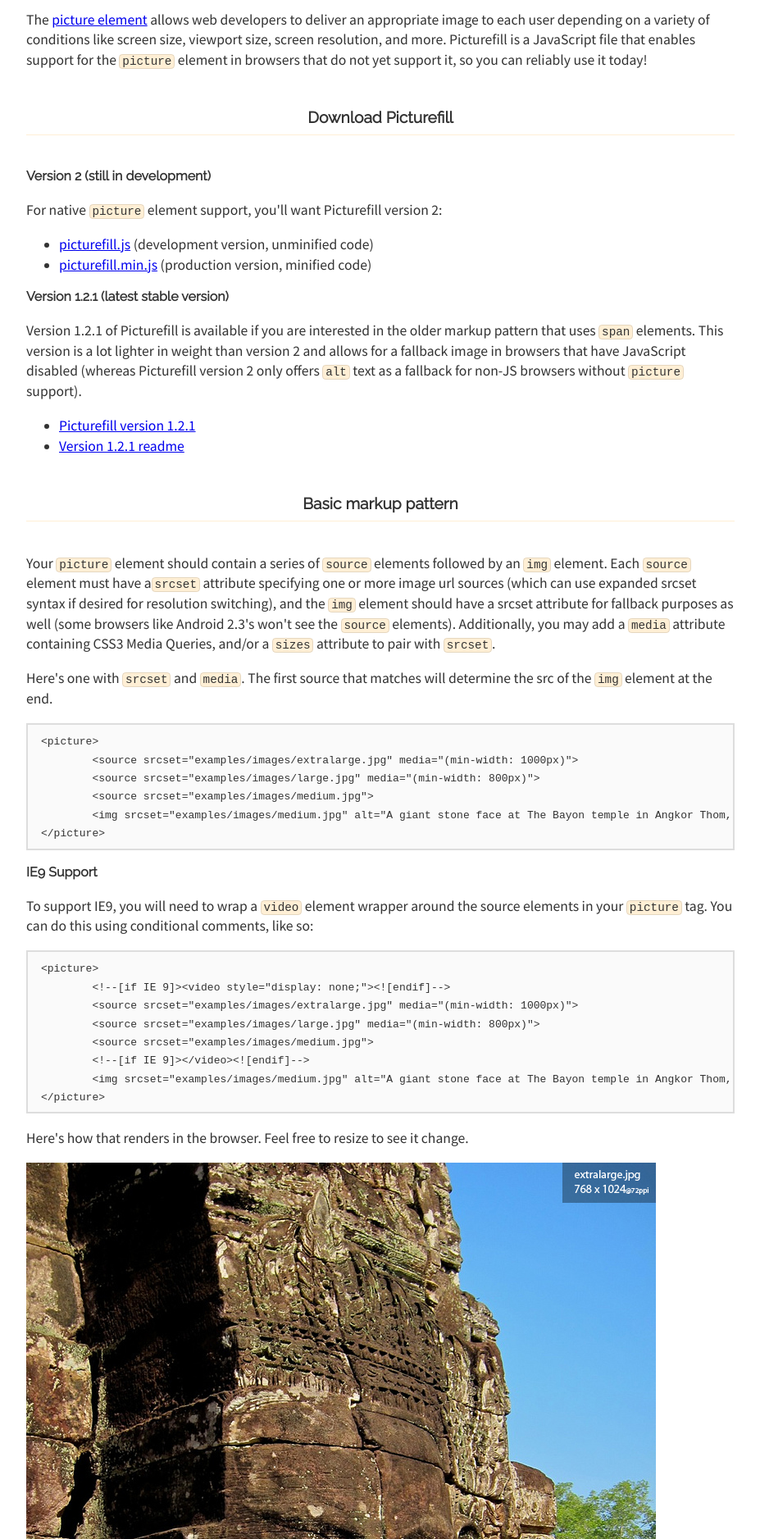
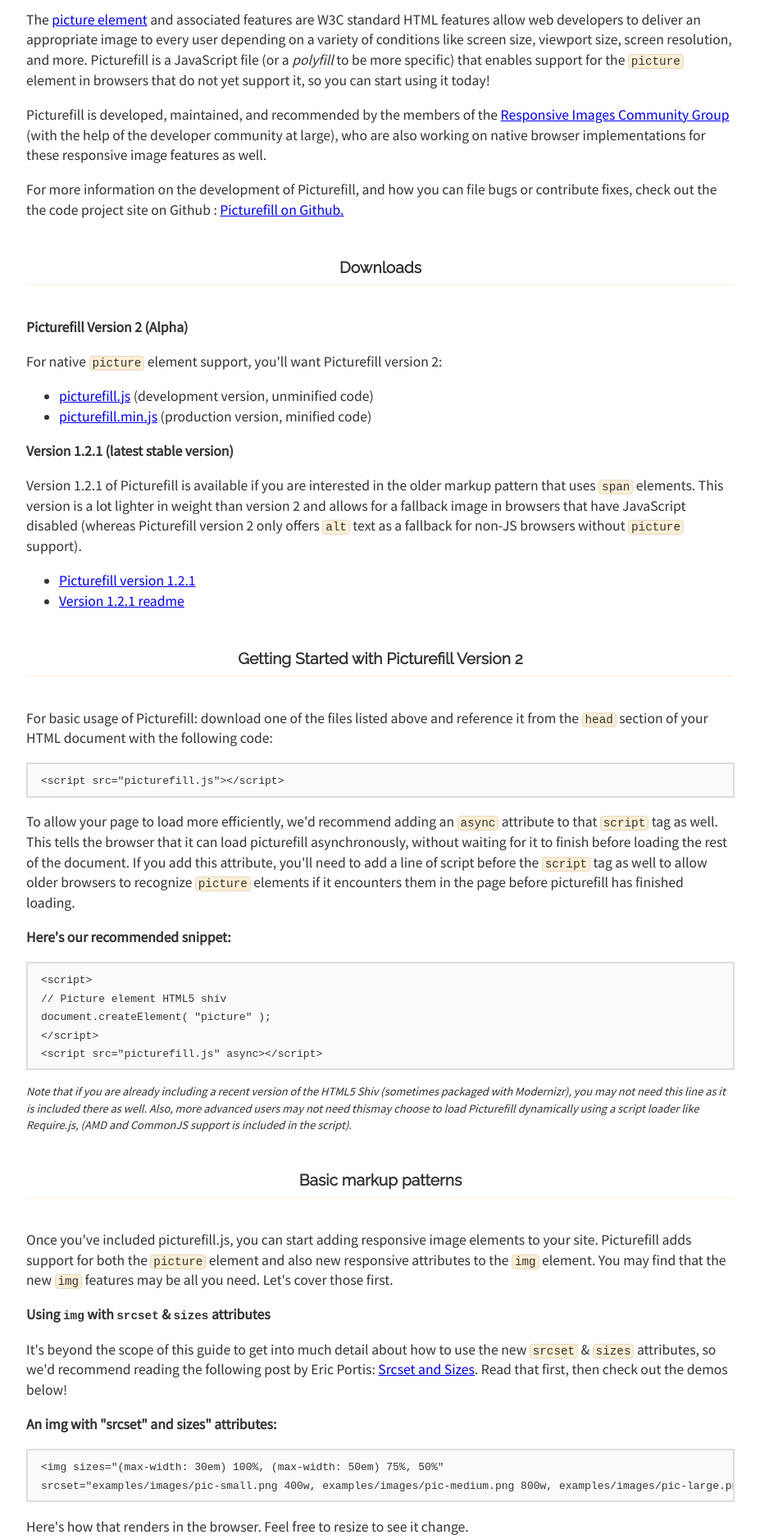
Before and after one commit to scottjehl/picturefill, a website: page index.html in a window 1280 px wide. Shown: the part 500-2377 px from the top of the page at 82% size, without its empty margins (176-1103 px from the left). Drawn offline with Linux system fonts and the light colour scheme.

Commit message:
starting edits to index and readme

```diff
--- a/index.html
+++ b/index.html
@@ -91,9 +91,13 @@
 					text-align: center;
 					padding: .3em 0 .4em;
 				}
+				.note {
+					font-style: italic;
+					font-size: .9em;
+				}
 				h3 {
-					font-size: 1em;
-					font-family: 'Raleway', sans-serif;
+					font-size: 1.1em;
+					font-weight: bold;
 				}
 		</style>
 		<script>
@@ -108,10 +112,14 @@
 		<h1>Picturefill <em>A responsive image polyfill</em></h1>
 		<p>...with support for <code>srcset</code>, <code>sizes</code>, and <code>type</code> attributes too!</p>
 
-		<p>The <a href="http://picture.responsiveimages.org/">picture element</a> allows web developers to deliver an appropriate image to each user depending on a variety of conditions like screen size, viewport size, screen resolution, and more. Picturefill is a JavaScript file that enables support for the <code>picture</code> element in browsers that do not yet support it, so you can reliably use it today!</p>
+		<p>The <a href="http://picture.responsiveimages.org/">picture element</a> and associated features are W3C standard HTML features allow web developers to deliver an appropriate image to every user depending on a variety of conditions like screen size, viewport size, screen resolution, and more. Picturefill is a JavaScript file (or a <em>polyfill</em> to be more specific) that enables support for the <code>picture</code> element in browsers that do not yet support it, so you can start using it today!</p>
 
-		<h2>Download Picturefill</h2>
-		<h3>Version 2 (still in development)</h3>
+		<p>Picturefill is developed, maintained, and recommended by the members of the <a href="http://picture.responsiveimages.org/">Responsive Images Community Group</a> (with the help of the developer community at large), who are also working on native browser implementations for these responsive image features as well.</p>
+
+		<p>For more information on the development of Picturefill, and how you can file bugs or contribute fixes, check out the the code project site on Github : <a href="https://github.com/scottjehl/picturefill">Picturefill on Github.</a></p>
+
+		<h2>Downloads</h2>
+		<h3>Picturefill Version 2 (Alpha)</h3>
 		<p>For native <code>picture</code> element support, you'll want Picturefill version 2:</p>
 		<ul>
 			<li><a href="dist/picturefill.js">picturefill.js</a> (development version, unminified code)</li>
@@ -124,7 +132,49 @@
 			<li><a href="https://github.com/scottjehl/picturefill/blob/1.2.1/README.md">Version 1.2.1 readme</a></li>
 		</ul>
 
-		<h2>Basic markup pattern</h2>
+
+		<h2>Getting Started with Picturefill Version 2</h2>
+
+		<p>For basic usage of Picturefill: download one of the files listed above and reference it from the <code>head</code> section of your HTML document with the following code:</p>
+
+<pre><code>&lt;script src=&quot;picturefill.js&quot;&gt;&lt;/script&gt;
+</code></pre>
+
+		<p>To allow your page to load more efficiently, we'd recommend adding an <code>async</code> attribute to that <code>script</code> tag as well. This tells the browser that it can load picturefill asynchronously, without waiting for it to finish before loading the rest of the document. If you add this attribute, you'll need to add a line of script before the <code>script</code> tag as well to allow older browsers to recognize <code>picture</code> elements if it encounters them in the page before picturefill has finished loading. </p>
+
+		<p><strong>Here's our recommended snippet:</strong></p>
+
+<pre><code>&lt;script&gt;
+// Picture element HTML5 shiv
+document.createElement( &quot;picture&quot; );
+&lt;/script&gt;
+&lt;script src=&quot;picturefill.js&quot; async&gt;&lt;/script&gt;
+</code></pre>
+
+		<p class="note">Note that if you are already including a recent version of the HTML5 Shiv (sometimes packaged with Modernizr), you may not need this line as it is included there as well. Also, more advanced users may not need thismay choose to load Picturefill dynamically using a script loader like Require.js, (AMD and CommonJS support is included in the script).</p>
+
+
+		<h2>Basic markup patterns</h2>
+
+		<p>Once you've included picturefill.js, you can start adding responsive image elements to your site. Picturefill adds support for both the <code>picture</code> element and also new responsive attributes to the <code>img</code> element. You may find that the new <code>img</code> features may be all you need. Let's cover those first.</p>
+
+		<h3>Using <code>img</code> with <code>srcset</code> &amp; <code>sizes</code> attributes</h3>
+
+		<p>It's beyond the scope of this guide to get into much detail about how to use the new <code>srcset</code> &amp; <code>sizes</code> attributes, so we'd recommend reading the following post by Eric Portis: <a href="http://ericportis.com/posts/2014/srcset-sizes/">Srcset and Sizes</a>. Read that first, then check out the demos below!</p>
+
+		<h3>An img with "srcset" and sizes" attributes:</h3>
+<pre><code>&lt;img sizes=&quot;(max-width: 30em) 100%, (max-width: 50em) 75%, 50%&quot;
+srcset=&quot;examples/images/pic-small.png 400w, examples/images/pic-medium.png 800w, examples/images/pic-large.png 1200w&quot; alt=&quot;Obama with soldiers&quot;&gt;
+</code></pre>
+
+		<p>Here's how that renders in the browser. Feel free to resize to see it change.</p>
+
+		<img sizes="(max-width: 30em) 100%, (max-width: 50em) 75%, 50%"
+				srcset="examples/images/pic-small.png 400w, examples/images/pic-medium.png 800w, examples/images/pic-large.png 1200w" alt="Obama with soldiers">
+
+		<h2>Using the <code>picture</code> element</h2>
+
+		<p>The <code>picture</code> element requires a little more markup than the example above, but it allows you to use features like CSS3 Media Queries to pair image sources with other layout conditions in your designs. </p>
 
 		<p>Your <code>picture</code> element should contain a series of <code>source</code> elements followed by an <code>img</code> element. Each <code>source</code> element must have a<code>srcset</code> attribute specifying one or more image url sources (which can use expanded srcset syntax if desired for resolution switching), and the <code>img</code> element should have a srcset attribute for fallback purposes as well (some browsers like Android 2.3's won't see the <code>source</code> elements). Additionally, you may add a  <code>media</code> attribute containing CSS3 Media Queries, and/or a <code>sizes</code> attribute to pair with <code>srcset</code>.</p>
 
@@ -138,8 +188,8 @@
 &lt;/picture&gt;
 </code></pre>
 
-		<h3>IE9 Support</h3>
-		<p>To support IE9, you will need to wrap a <code>video</code> element wrapper around the source elements in your <code>picture</code> tag. You can do this using conditional comments, like so:</p>
+		<h3>Supporting Internet Explorer 9</h3>
+		<p>While most versions of IE (even older ones!) are supported well, IE9 has a little conflict to work around. To support IE9, you will need to wrap a <code>video</code> element wrapper around the source elements in your <code>picture</code> tag. You can do this using conditional comments, like so:</p>
 
 <pre><code>&lt;picture&gt;
 	&lt;!--[if IE 9]&gt;&lt;video style=&quot;display: none;&quot;&gt;&lt;![endif]--&gt;
@@ -203,22 +253,18 @@
 				<img srcset="examples/images/small.jpg" alt="A giant stone face at The Bayon temple in Angkor Thom, Cambodia">
 		</picture>
 
-		<h2>Examples with just an img element</h2>
-		<p>If you don't need <code>media</code> or <code>type</code> attributes, you don't need a <code>picture</code> element at all! That's because while Picturefill does support the <code>srcset</code> and <code>sizes</code> attributes on <code>source</code> elements within <code>picture</code>, it also supports them on standalone <code>img</code> elements too, which saves you some typing:</p>
 
-		<h3>An img with "srcset" and sizes" attributes:</h3>
-<pre><code>&lt;img sizes=&quot;(max-width: 30em) 100%, (max-width: 50em) 75%, 50%&quot;
-srcset=&quot;examples/images/pic-small.png 400w, examples/images/pic-medium.png 800w, examples/images/pic-large.png 1200w&quot; alt=&quot;Obama with soldiers&quot;&gt;
-</code></pre>
+		<h2>Browser Support</h2>
+		<p>Picturefill supports a broad range of browsers and devices, provided that you stick with the standard markup conventions documented above. [MORE HERE]</p>
 
-		<img sizes="(max-width: 30em) 100%, (max-width: 50em) 75%, 50%"
-				srcset="examples/images/pic-small.png 400w, examples/images/pic-medium.png 800w, examples/images/pic-large.png 1200w" alt="Obama with soldiers">
+
 
 		<h2>Caveats to keep in mind</h2>
 		<p>Picturefill is tested broadly and works in a large number of browsers. That said, it does have some browser support considerations to keep in mind:</p>
 		<ul>
 			<li><strong>Extra HTTP Requests:</strong> In browsers that natively support <code>srcset</code> but do not yet support the <code>picture</code> element, users may experience a wasted HTTP request for each <code>picture</code> element on a page. This is because the browser's preparser will fetch one of the URLs listed in the 	<code>picture</code> element's child <code>img</code>'s <code>srcset</code> attribute as soon as possible during page load, before the JavaScript can evaluate the potential <code>picture</code> <code>source</code> elements for a better match. This problem will only affect browsers that have implemented <code>srcset</code> but not <code>picture</code>, which will hopefully be short-lived.</li>
 			<li><strong>Source element limitations:</strong> Browsers like Android 2.3 and Internet Explorer 9 can not see the <code>source</code> elements inside a <code>picture</code> element. For IE, the <code>video</code> tag workaround helps us avoid this problem, but Android will still have no access to <code>source</code> elements. Be sure to provide a <code>srcset</code> attribute on your enclosed <code>img</code> to ensure an image will show in this browser.</li>
+			<li>The <code>picture</code> element (paired with picturefill) works best in browsers that support CSS3 media queries. The demo page references (externally) the [matchMedia polyfill](https://github.com/paulirish/matchMedia.js/) which makes matchMedia work in media query-supporting browsers that don’t support `matchMedia`. `matchMedia` and the `matchMedia` polyfill are not required for `picturefill` to work, but they are required to support the `media` attributes on `picture` `source` elements. In browsers that don’t have native support for media queries, the `matchMedia` polyfill will allow for querying native media types, such as `screen`, `print`, etc.</li>
 		</ul>
 
 	</body>
```
Also changed, not shown: README.md.
